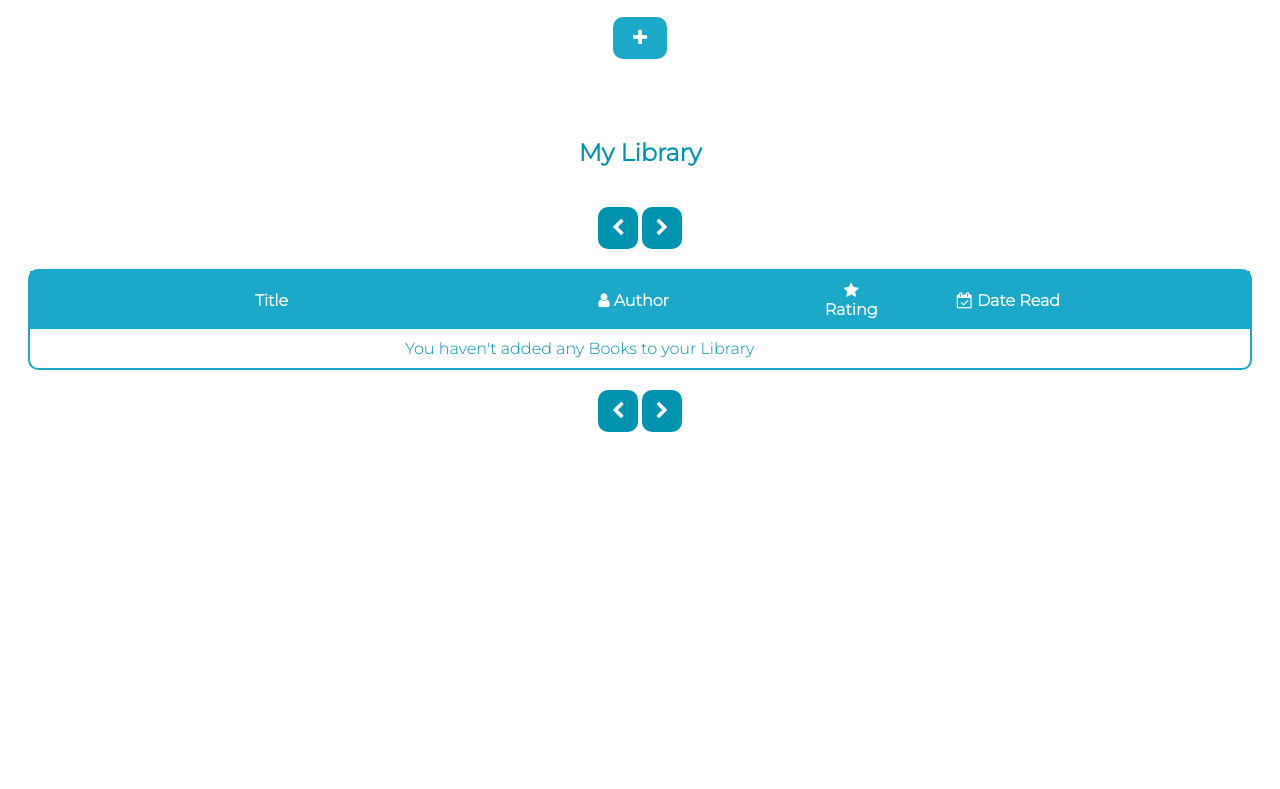
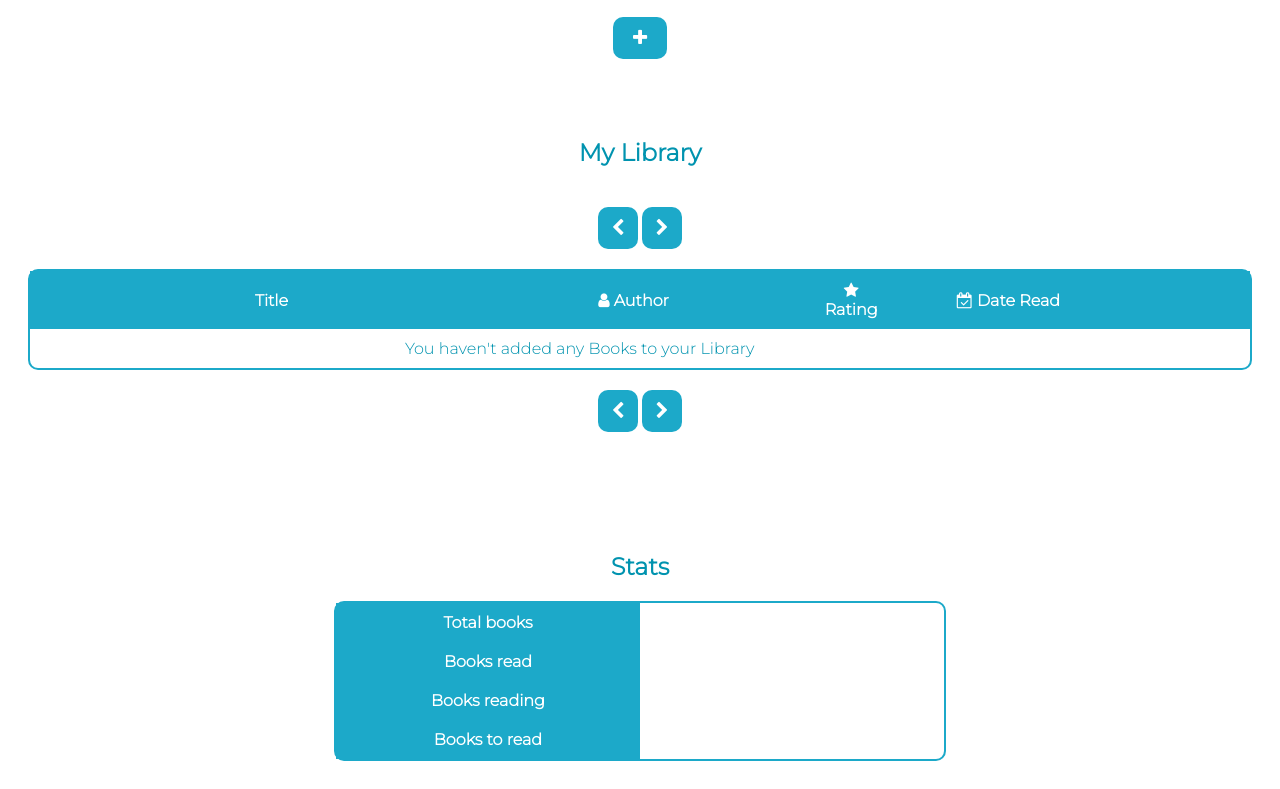
Before and after one commit to Glenn-Chiang/Book-List, a plain HTML site: page index.html in a window 1280 px wide. Shown: the part 330-1119 px from the top of the page. Before the commit the page ends 810 px from the top, so only its background shows below. Drawn offline with Linux system fonts and the light colour scheme.

Commit message:
Added stats table

```diff
--- a/index.html
+++ b/index.html
@@ -282,6 +282,31 @@
                 </button>
             </div>
         </section>
+
+        <section class="library-stats">
+            <h1 class="library-stats">
+                Stats
+            </h1>
+
+            <table class="library-stats">
+                <tr class="total-books">
+                    <th>Total books</th>
+                    <td></td>
+                </tr>
+                <tr class="books-read">
+                    <th>Books read</th>
+                    <td></td>
+                </tr>
+                <tr class="books-reading">
+                    <th>Books reading</th>
+                    <td></td>
+                </tr>
+                <tr class="books-to-read">
+                    <th>Books to read</th>
+                    <td></td>
+                </tr>
+            </table>
+        </section>
     </main>
 
     <script src="index.js"></script>
--- a/index.js
+++ b/index.js
@@ -43,14 +43,14 @@ const library = new function () {
     this.shelfNum = 0;
     this.shelfSize = 10; // Number of books displayed per table page
 
-    this.numShelves = (() => {
+    this.numShelves = () => {
         const books = JSON.parse(localStorage.getItem('books'));
         return books.length % this.shelfSize === 0
                 ? books.length / this.shelfSize
                 : books.length < this.shelfSize
                 ? 1
                 : Math.floor(books.length / this.shelfSize) + 1;
-    })();
+    };
 
     this.bookCapacity = this.shelfSize * this.numShelves;
 
@@ -61,7 +61,6 @@ const library = new function () {
 
         if (books.length > this.bookCapacity) {
             this.shelfNum += 1;
-            this.numShelves += 1;
         }
     };
 
@@ -89,7 +88,12 @@ const library = new function () {
             this.table.appendChild(bookEntry);
         });
     };
+
+    this.updateStats = () => {
+
+    };
 }
+
 
 document.addEventListener('DOMContentLoaded', () => {
     library.renderTable();
@@ -178,12 +182,13 @@ library.table.addEventListener('click', event => {
 })
 
 
+// Navigation between table pages/shelves
 const prevBtns = document.querySelectorAll('div.table-nav button.prev');
 const nextBtns = document.querySelectorAll('div.table-nav button.next');
 
 nextBtns.forEach(nextBtn => {
     nextBtn.addEventListener('click', () => {
-        if (library.shelfNum === library.numShelves - 1) { // Cannot go to next shelf if already at last shelf
+        if (library.shelfNum === library.numShelves() - 1) { // Cannot go to next shelf if already at last shelf
             return;
         }
 
--- a/styles/library.css
+++ b/styles/library.css
@@ -101,14 +101,15 @@ form.add-book button.cancel:hover {
 }
 
 
-section.library {
+section.library, section.library-stats {
     display: flex;
     flex-direction: column;
     justify-content: center;
+    align-items: center;
     margin: 20px;
 }
 
-table.library {
+table.library, table.library-stats {
     table-layout: fixed;
     /* border-collapse: collapse; */
     border-spacing: 0;
@@ -116,12 +117,17 @@ table.library {
     border-radius: 10px;
 }
 
-table.library th {
+table.library-stats {
+    width: 50%;
+}
+
+table.library th, table.library-stats th {
     background-color: #1ca9c9;
     color: white;
 }
 
-table.library th, td {
+table.library th, td,
+table.library-stats th {
     padding: 10px;
 }
 
@@ -255,7 +261,7 @@ div.table-nav {
 }
 
 div.table-nav button {
-    background-color: #0093AF;
+    background-color: #1ca9c9;
     border: none;
     border-radius: 10px;
     color: white;
@@ -265,5 +271,5 @@ div.table-nav button {
 }
 
 div.table-nav button:hover {
-    background-color: #1ca9c9;
+    background-color: #0093AF;
 }
```
